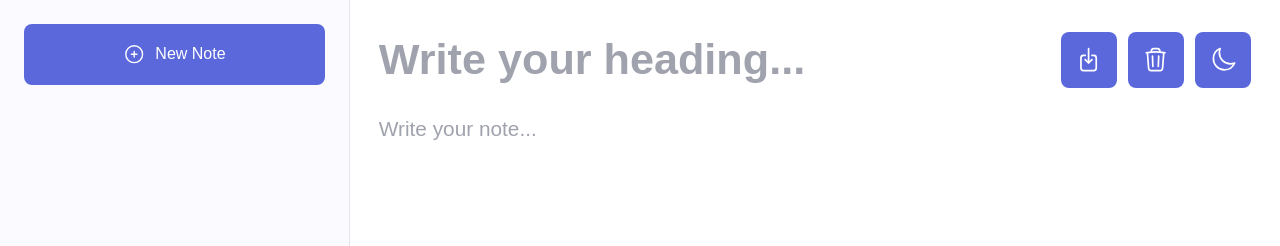
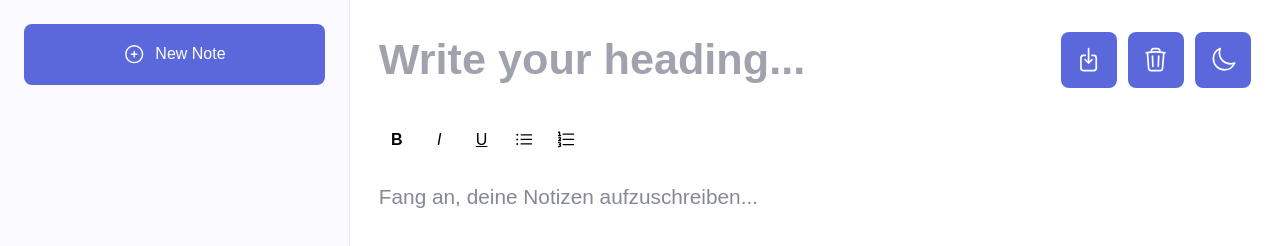
Before and after one commit to Yildiz-Ercan/notes-app, a plain HTML site: page index.html in a window 1280 px wide. Shown: the top 246 px of the page. Drawn offline with Linux system fonts and the light colour scheme.

Commit message:
feat: implement rich text editor with text formatting

```diff
--- a/app.js
+++ b/app.js
@@ -17,7 +17,10 @@ function renderNote(note) {
   lastUpdatedEl.classList.add("card-timestamp");
 
   titleEl.textContent = note.title;
-  contentEl.textContent = note.content;
+  contentEl.textContent = new DOMParser().parseFromString(
+    note.content,
+    "text/html",
+  ).body.textContent;
   lastUpdatedEl.textContent = new Date(note.lastUpdated).toLocaleString(
     "de-DE",
   );
@@ -28,7 +31,7 @@ function renderNote(note) {
 
 function emptyFields() {
   noteHeadingEl.value = "";
-  noteTextEl.value = "";
+  noteTextEl.innerHTML = "";
   selectedNote = null;
 }
 
@@ -99,7 +102,16 @@ noteOverviewEl.addEventListener("click", function (event) {
     return;
   }
   const noteCard = event.target.closest("div");
+
+  if (!noteCard) {
+    return;
+  }
   selectedNote = notes.find((note) => note.id === noteCard.id);
+
+  if (!selectedNote) {
+    return;
+  }
+
   noteHeadingEl.value = selectedNote.title;
-  noteTextEl.value = selectedNote.content;
+  noteTextEl.innerHTML = selectedNote.content;
 });
--- a/index.html
+++ b/index.html
@@ -6,6 +6,7 @@
     <meta name="color-scheme" content="light dark" />
     <title data-i18n="appTitle">Notiz App</title>
     <link rel="stylesheet" href="style.css" />
+    <script src="richTextEditor.js" defer></script>
     <script src="language.js" defer></script>
     <script src="darkmode.js" defer></script>
     <script src="notesApi.js" defer></script>
@@ -114,11 +115,65 @@
           </button>
         </div>
 
-        <textarea
+        <div class="format-toolbar">
+          <button type="button" data-command="bold" title="Fett">
+            <strong>B</strong>
+          </button>
+          <button type="button" data-command="italic" title="Kursiv">
+            <em>I</em>
+          </button>
+          <button type="button" data-command="underline" title="Unterstrichen">
+            <u>U</u>
+          </button>
+          <button
+            type="button"
+            data-command="insertUnorderedList"
+            title="Aufzählung"
+          >
+            <svg
+              xmlns="http://www.w3.org/2000/svg"
+              fill="none"
+              viewBox="0 0 24 24"
+              stroke-width="1.5"
+              stroke="currentColor"
+              class="action-format-icon"
+            >
+              <path
+                stroke-linecap="round"
+                stroke-linejoin="round"
+                d="M8.25 6.75h12M8.25 12h12m-12 5.25h12M3.75 6.75h.007v.008H3.75V6.75Zm.375 0a.375.375 0 1 1-.75 0 .375.375 0 0 1 .75 0ZM3.75 12h.007v.008H3.75V12Zm.375 0a.375.375 0 1 1-.75 0 .375.375 0 0 1 .75 0Zm-.375 5.25h.007v.008H3.75v-.008Zm.375 0a.375.375 0 1 1-.75 0 .375.375 0 0 1 .75 0Z"
+              />
+            </svg>
+          </button>
+          <button
+            type="button"
+            data-command="insertOrderedList"
+            title="Nummerierte Liste"
+          >
+            <svg
+              xmlns="http://www.w3.org/2000/svg"
+              fill="none"
+              viewBox="0 0 24 24"
+              stroke-width="1.5"
+              stroke="currentColor"
+              class="action-format-icon"
+            >
+              <path
+                stroke-linecap="round"
+                stroke-linejoin="round"
+                d="M8.242 5.992h12m-12 6.003H20.24m-12 5.999h12M4.117 7.495v-3.75H2.99m1.125 3.75H2.99m1.125 0H5.24m-1.92 2.577a1.125 1.125 0 1 1 1.591 1.59l-1.83 1.83h2.16M2.99 15.745h1.125a1.125 1.125 0 0 1 0 2.25H3.74m0-.002h.375a1.125 1.125 0 0 1 0 2.25H2.99"
+              />
+            </svg>
+          </button>
+        </div>
+
+        <div
           id="note-text"
+          class="note-text"
+          contenteditable="true"
           data-i18n-placeholder="placeholderText"
-          placeholder="Fang an, deine Notizen aufzuschreiben..."
-        ></textarea>
+          data-placeholder="Fang an, deine Notizen aufzuschreiben..."
+        ></div>
       </main>
     </div>
     <div id="popup" class="popup">
--- a/notesApi.js
+++ b/notesApi.js
@@ -5,20 +5,22 @@ let hasUnsavedChanges = false;
 let notes = [];
 
 function saveNote() {
-  hasUnsavedChanges = false;
   const title = noteHeadingEl.value;
-  const noteText = noteTextEl.value;
+  const noteText = noteTextEl.innerHTML;
+  const plainText = noteTextEl.innerText.trim();
 
-  if (!title.trim() && !noteText.trim()) {
+  if (!title.trim() && !plainText) {
     alert("Du kannst keine leere Notiz speichern");
     emptyFields();
     return;
   }
 
-  if (!title || !noteText) {
+  if (!title || !plainText) {
     alert("Deine Notiz muss aus einem Titel und einer Beschreibung bestehen.");
     return;
   }
+
+  hasUnsavedChanges = false;
 
   if (!selectedNote) {
     const note = {
@@ -51,7 +53,7 @@ function loadNotes() {
 
 function checkUnsavedChanges() {
   hasUnsavedChanges =
-    noteHeadingEl.value.trim() !== "" || noteTextEl.value.trim() !== "";
+    noteHeadingEl.value.trim() !== "" || noteTextEl.innerText.trim() !== "";
 }
 
 noteHeadingEl.addEventListener("keydown", (event) => {
--- /dev/null
+++ b/richTextEditor.js
@@ -0,0 +1,14 @@
+const noteEditorEl = document.getElementById("note-text");
+const formatButtons = document.querySelectorAll(".format-toolbar button");
+
+formatButtons.forEach((button) => {
+  button.addEventListener("mousedown", (event) => {
+    event.preventDefault();
+  });
+
+  button.addEventListener("click", () => {
+    const command = button.dataset.command;
+    noteEditorEl.focus();
+    document.execCommand(command, false, null);
+  });
+});
--- a/style.css
+++ b/style.css
@@ -174,10 +174,54 @@ body {
 }
 
 #note-text {
-  height: 80vh;
-  resize: none;
+  min-height: 80vh;
   font-size: 1.3rem;
   line-height: 1.6;
+  white-space: pre-wrap;
+  color: var(--text-color);
+}
+
+#note-text:empty::before {
+  content: attr(data-placeholder);
+  color: var(--text-muted);
+  pointer-events: none;
+}
+
+/* Format-Toolbar */
+
+.format-toolbar {
+  display: flex;
+  align-items: center;
+  gap: 0.4rem;
+  padding: 0.6rem 0;
+  margin-bottom: 0.8rem;
+}
+
+.format-toolbar button {
+  display: flex;
+  align-items: center;
+  justify-content: center;
+  width: 36px;
+  height: 36px;
+  padding: 0.5rem;
+  border: none;
+  border-radius: 6px;
+  background: transparent;
+  color: var(--text-color);
+  font-family: var(--app-font);
+  font-size: 1rem;
+  cursor: pointer;
+  transition: background-color 0.2s ease;
+}
+
+.format-toolbar button:hover {
+  background-color: var(--border-color);
+}
+
+.action-format-icon {
+  width: 1.3rem;
+  height: 1.3rem;
+  flex-shrink: 0;
 }
 
 /* Aktionsbuttons */
```
